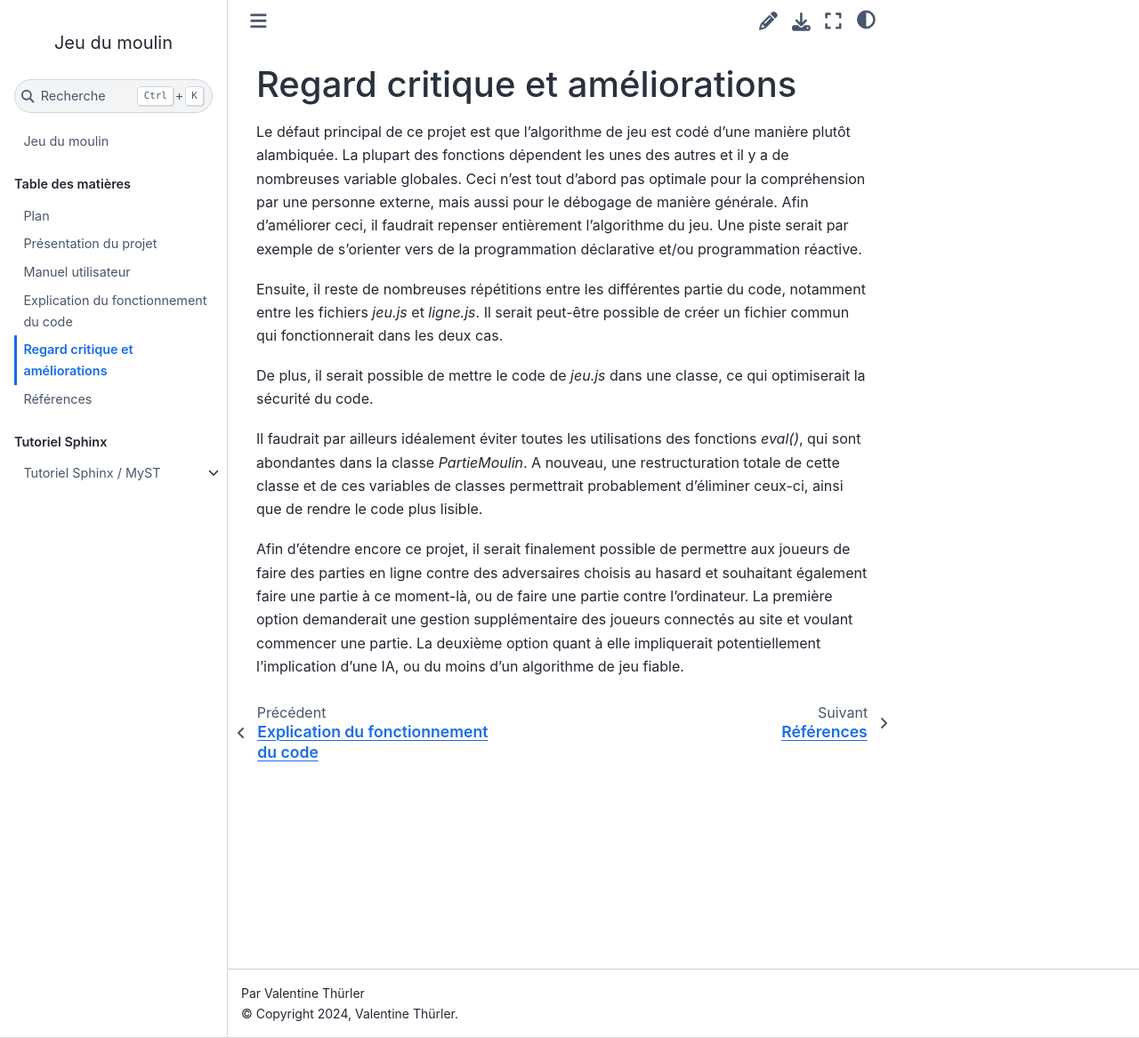
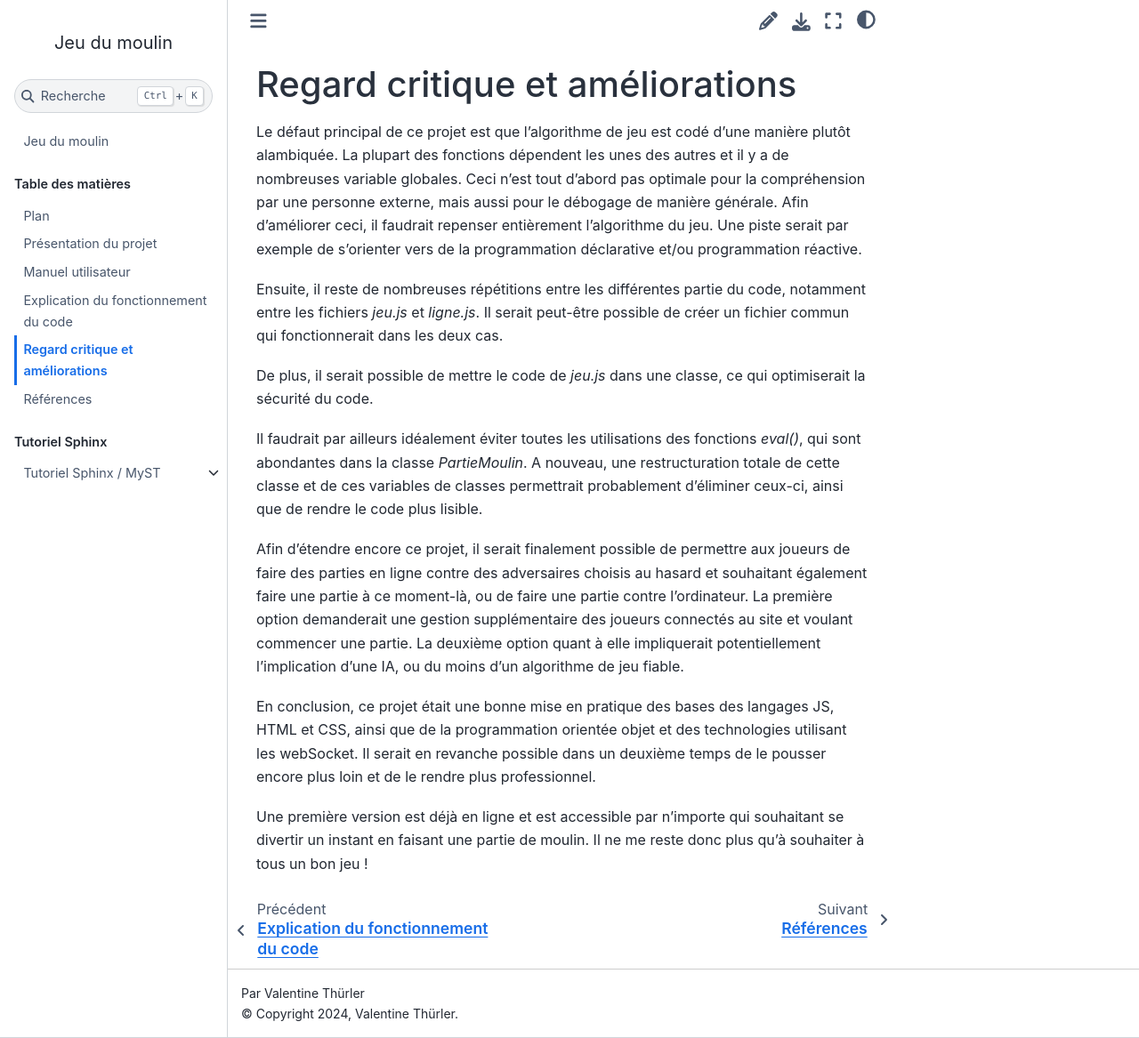
Before and after one commit to valentinethrlr/projet_moulin_documentation, a Sphinx documentation site: the page built from source/critique.md, in a window 1280 px wide and 1167 px high. Shown: the whole window at 89% size. Built offline with Sphinx 7.4.7 and the Sphinx Book theme 1.1.4, drawn with Linux system fonts in a browser that asks for light colours.

Commit message:
conclusion

```diff
--- a/source/critique.md
+++ b/source/critique.md
@@ -11,3 +11,7 @@ De plus, il serait possible de mettre le code de <em>jeu.js</em> dans une classe
 Il faudrait par ailleurs idéalement éviter toutes les utilisations des fonctions <em>eval()</em>, qui sont abondantes dans la classe <em>PartieMoulin</em>. A nouveau, une restructuration totale de cette classe et de ces variables de classes permettrait probablement d'éliminer ceux-ci, ainsi que de rendre le code plus lisible.
 
 Afin d'étendre encore ce projet, il serait finalement possible de permettre aux joueurs de faire des parties en ligne contre des adversaires choisis au hasard et souhaitant également faire une partie à ce moment-là, ou de faire une partie contre l'ordinateur. La première option demanderait une gestion supplémentaire des joueurs connectés au site et voulant commencer une partie. La deuxième option quant à elle impliquerait potentiellement l'implication d'une IA, ou du moins d'un algorithme de jeu fiable.
+
+En conclusion, ce projet était une bonne mise en pratique des bases des langages JS, HTML et CSS, ainsi que de la programmation orientée objet et des technologies utilisant les webSocket. Il serait en revanche possible dans un deuxième temps de le pousser encore plus loin et de le rendre plus professionnel.
+
+Une première version est déjà en ligne et est accessible par n'importe qui souhaitant se divertir un instant en faisant une partie de moulin. Il ne me reste donc plus qu'à souhaiter à tous un bon jeu !
```
